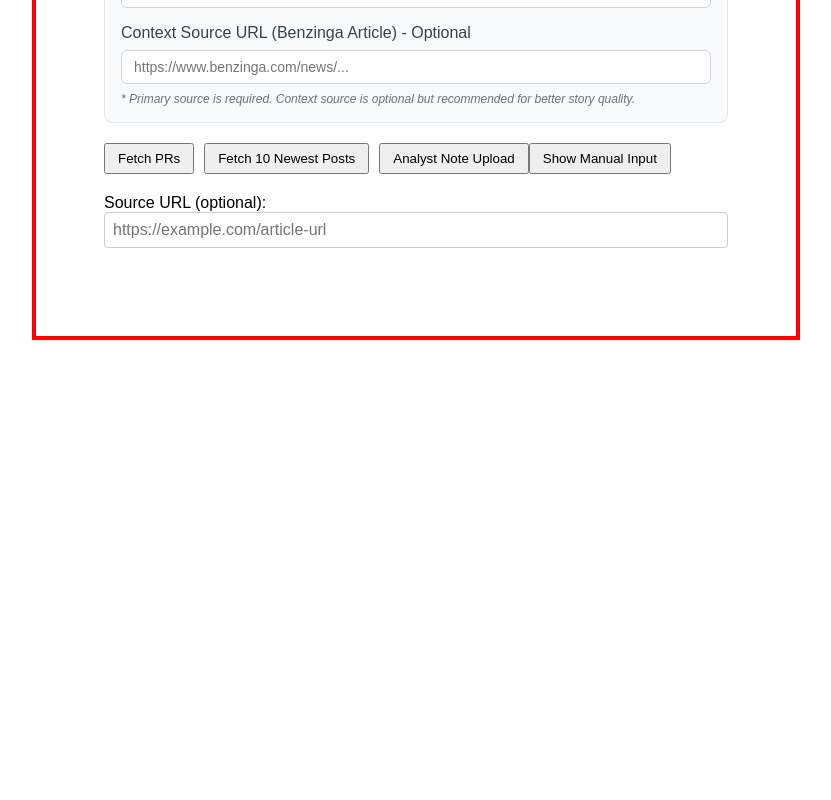
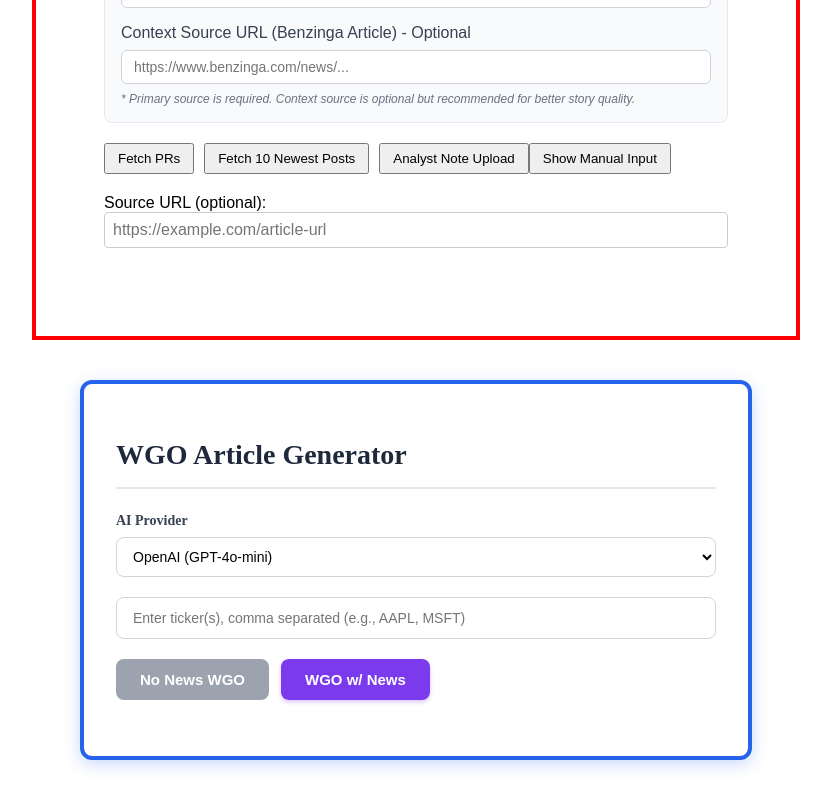
Before and after one commit to cohen2you/wiim-project-v2, a Next.js app: page / in a window 1280 px wide. Shown: the part 510-1310 px from the top of the page, without its empty margins (224-1055 px from the left). Before the commit the page ends 858 px from the top, so only its background shows below. Built offline with nearby package versions, Linux system fonts and the light colour scheme.

Commit message:
Add WGO Article Generator to layout

```diff
--- a/app/layout.tsx
+++ b/app/layout.tsx
@@ -1,4 +1,5 @@
 import './globals.css';
+import WGOArticleGeneratorWrapper from '../components/WGOArticleGeneratorWrapper';
 
 export default function RootLayout({
   children,
@@ -23,6 +24,9 @@
         >
           {children}
         </div>
+
+        {/* WGO Article Generator - Outside red outline */}
+        <WGOArticleGeneratorWrapper />
       </body>
     </html>
   );
```
